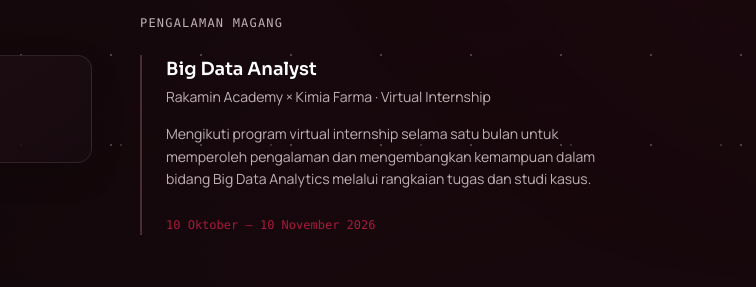
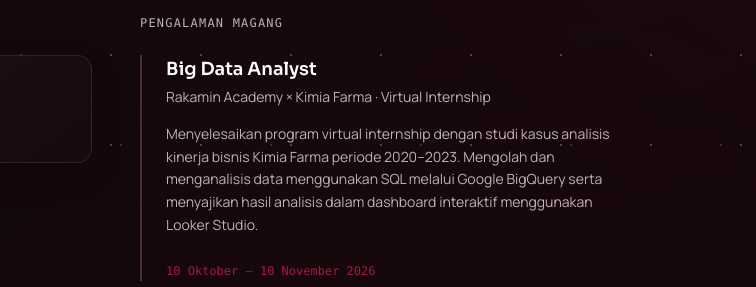
Before and after one commit to FathurRahman0/Portofolio-Fathur-Rahman, a plain HTML site: page index.html in a window 1280 px wide. Shown: the part 1540-1827 px from the top of the page, 524-1280 px from the left. Drawn offline with nearby package versions, Linux system fonts and the light colour scheme.

Commit message:
Perbarui deskripsi pengalaman magang

```diff
--- a/index.html
+++ b/index.html
@@ -993,10 +993,11 @@
           </p>
 
           <p class="text-muted leading-relaxed text-sm max-w-md">
-            Mengikuti program virtual internship selama satu bulan
-            untuk memperoleh pengalaman dan mengembangkan kemampuan
-            dalam bidang Big Data Analytics melalui rangkaian tugas
-            dan studi kasus.
+            Menyelesaikan program virtual internship dengan studi kasus
+            analisis kinerja bisnis Kimia Farma periode 2020–2023.
+            Mengolah dan menganalisis data menggunakan SQL melalui
+            Google BigQuery serta menyajikan hasil analisis dalam
+            dashboard interaktif menggunakan Looker Studio.
           </p>
 
           <div class="mt-5">
```
